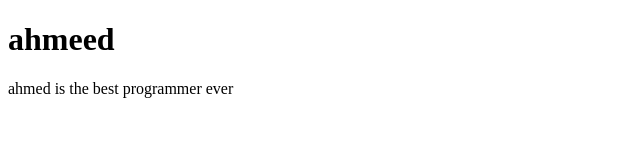
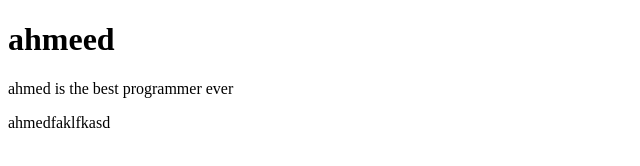
Before and after one commit to zagros-coder/test, a plain HTML site: page index.html in a window 1280 px wide. Shown: the whole page, without its empty margins (0-640 px from the left). Drawn offline with Linux system fonts and the light colour scheme.

Commit message:
adding new p

```diff
--- a/index.html
+++ b/index.html
@@ -8,5 +8,6 @@
 <body>
     <h1>ahmeed</h1>
     <p>ahmed is the best programmer ever</p>
+    <p>ahmedfaklfkasd</p>
 </body>
 </html>
```
